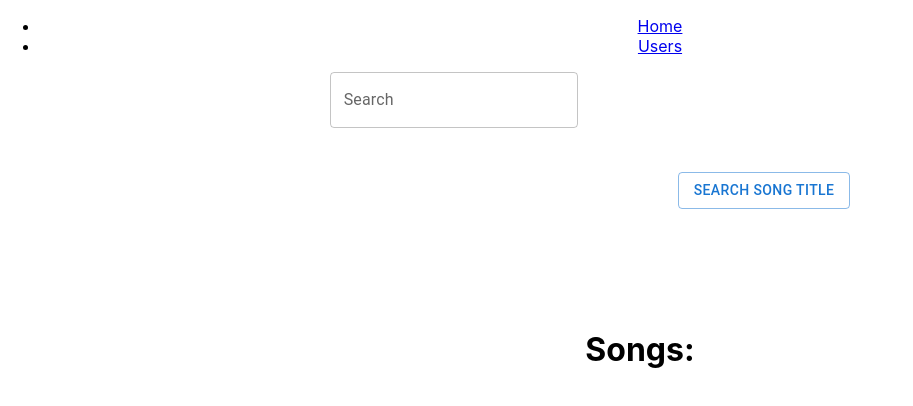
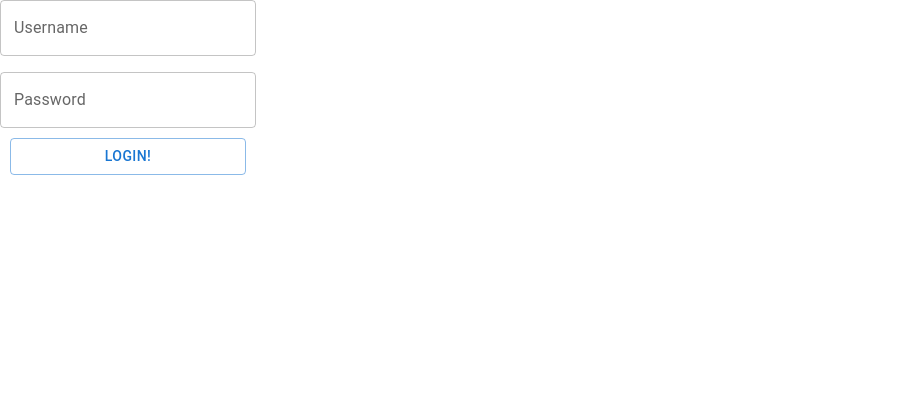
Before and after one commit to Starfox68/MusicApp, a React (Create React App) app in the folder musicapp/: page / in a window 1280 px wide. Shown: the top 406 px of the page, without its empty margins (0-913 px from the left). Built offline with nearby package versions, Linux system fonts and the light colour scheme.

Commit message:
added login

```diff
--- a/musicapp/src/App.js
+++ b/musicapp/src/App.js
@@ -8,6 +8,7 @@ import {
 } from "react-router-dom";
 import Home from './home';
 import User from './User';
+import LoginScreen from './loginScreen';
 
 
 
@@ -15,26 +16,13 @@ function App(){
 
     return (
       <div className="App">
-
-<Router>
-      <div>
-        <nav>
-          <ul>
-            <li>
-              <Link to="/">Home</Link>
-            </li>
-            <li>
-              <Link to="/users">Users</Link>
-            </li>
-          </ul>
-        </nav>
-
-        <Routes>
-          <Route path='/users' element={<User />} />
-          <Route path='/' element={<Home />} />
-        </Routes>
-      </div>
-    </Router>
+        <Router>
+          <Routes>
+            <Route path='/users' element={<User />} />
+            <Route path='/home' element={<Home />} />
+            <Route path='/' element={<LoginScreen />} />
+          </Routes>
+        </Router>
       </div>
     );
 }
--- /dev/null
+++ b/musicapp/src/loginScreen.js
@@ -0,0 +1,59 @@
+import React, { useState } from 'react';
+import './App.css';
+import Button from '@mui/material/Button';
+import Box from '@mui/material/Box';
+import TextField from '@mui/material/TextField';
+import Grid from '@mui/material/Grid';
+import Paper from '@mui/material/Paper';
+import { styled } from '@mui/material/styles';
+import Typography from '@mui/material/Typography';
+import Divider from '@mui/material/Divider';
+import Stack from '@mui/material/Stack';
+import { Navigate, useNavigate } from "react-router-dom";
+import axios from 'axios';
+
+
+
+function LoginScreen(){
+    const [username, setUsername] = useState('')
+    const [password, setPassword] = useState('')
+    const [showError, setShowError] = useState(false)
+
+    const handleUsernameChange = e => {
+        setUsername(e.target.value)
+    };
+
+    const handlePasswordChange = e => {
+        setPassword(e.target.value);
+    };
+
+    const navigate = useNavigate();
+
+    const showData = async () => {
+        axios.post('http://localhost:5001/check-login', {
+            username: username,
+            password: password
+        }).then((response) => {
+            if (response.data.result.length === 0){
+                setShowError(true)
+            }else{
+                setShowError(false)
+                navigate('/home')
+            }
+        })
+      };
+
+
+    return (
+        <Box sx={{ width: '20%' }}>
+            <Stack spacing={2}>
+                <TextField id="outlined-basic" label="Username" variant="outlined" value={username} onChange={handleUsernameChange}/>
+                <TextField id="outlined-basic" label="Password" variant="outlined" value={password} onChange={handlePasswordChange}/>
+                <Button variant="outlined" style={{margin: 10}} onClick={showData}>Login!</Button>
+                {showError? <Typography color={"#FF0000"}> Enter a valid login </Typography> : <Typography color={"#FFFFFF"}> Enter a valid login </Typography>}
+            </Stack>
+        </Box>
+    );
+}
+
+export default LoginScreen;
```
Also changed, not shown: musicapp/server.js (+15 -1 lines).
